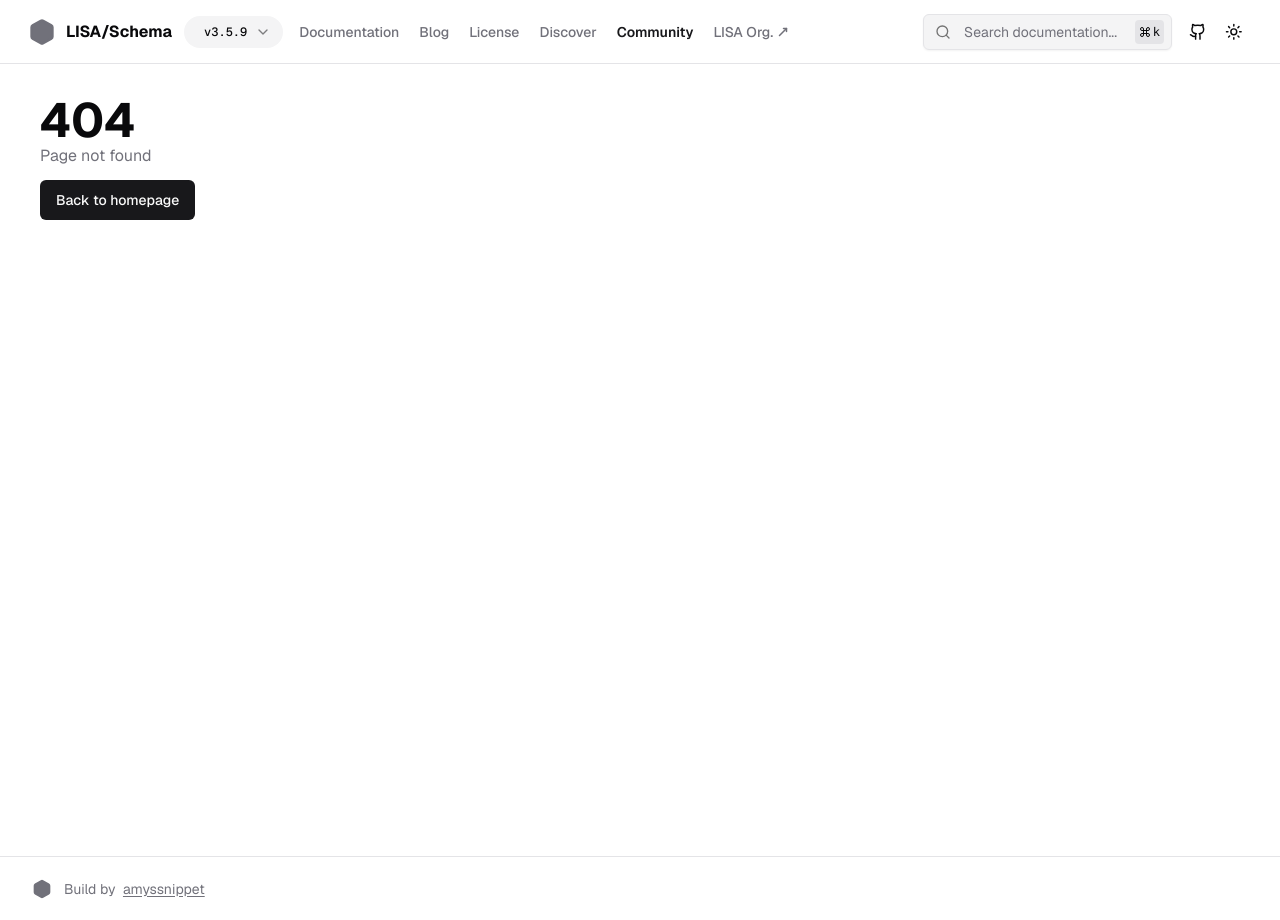
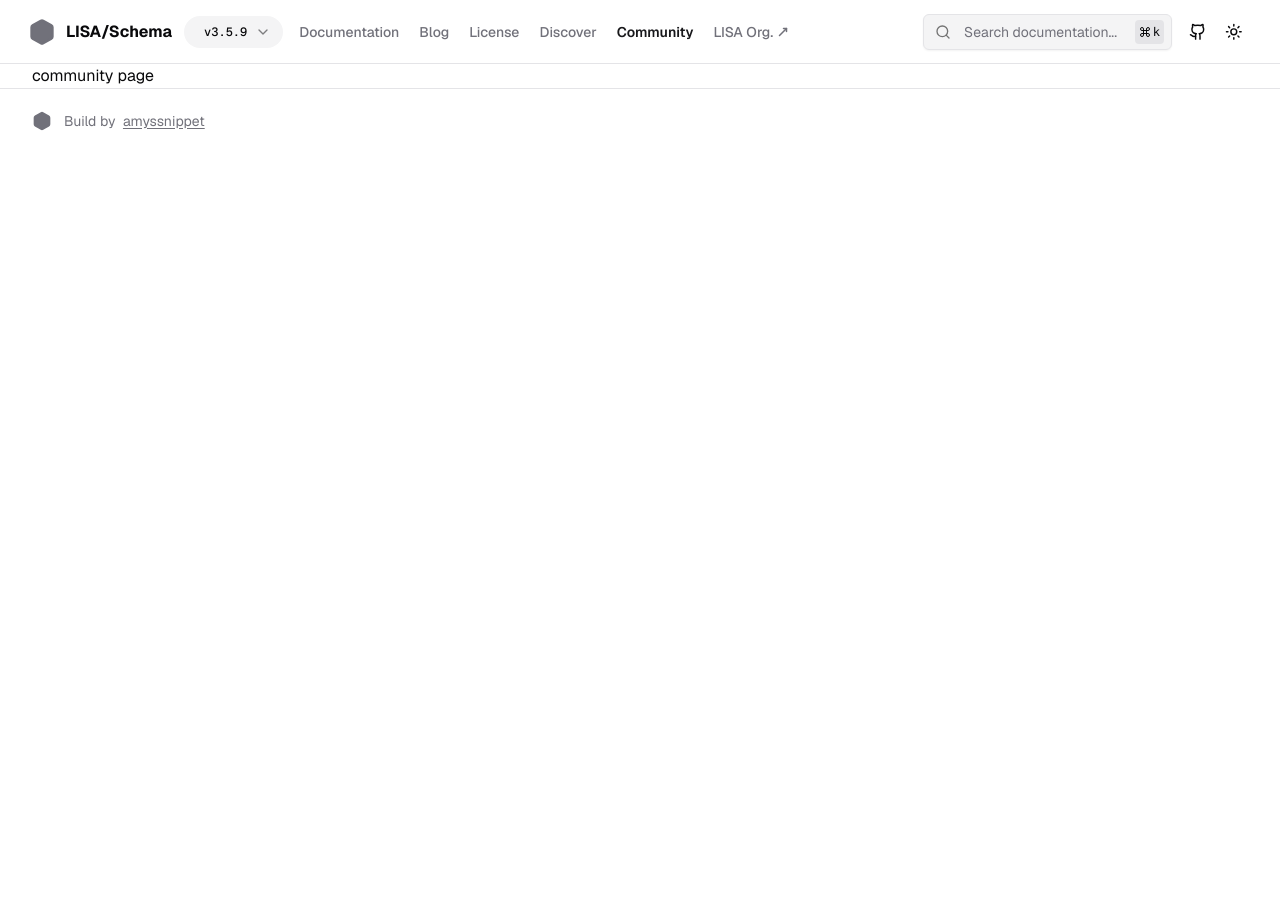
Before and after one commit to bradcn/schemadocv2, a Next.js app: page /community in a window 1280 px wide. Before the commit this address had no page. After the commit the page ends 800 px from the top, so only its background shows below. Built offline with nearby package versions, Linux system fonts and the light colour scheme.

Commit message:
Create page.tsx

```diff
--- /dev/null
+++ b/app/community/page.tsx
@@ -0,0 +1,9 @@
+import Link from "next/link";
+
+export default function CommunityPage() {
+  return(
+    <div>
+      community page
+    </div>
+  );
+}
```
